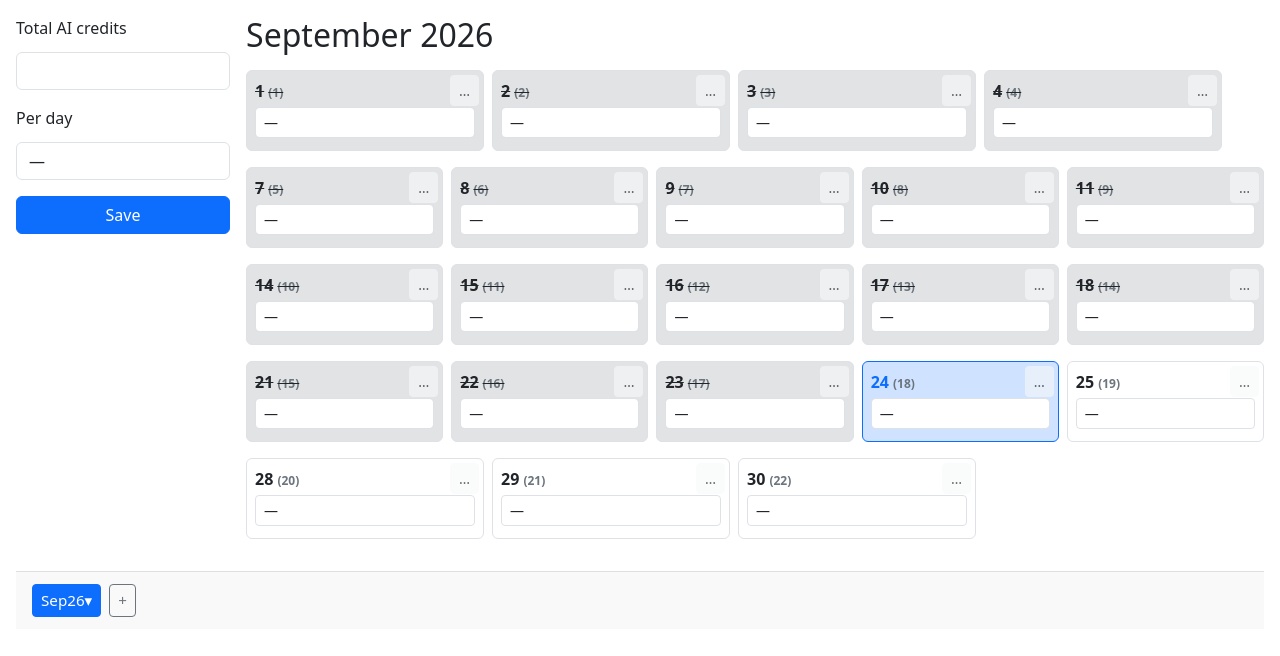
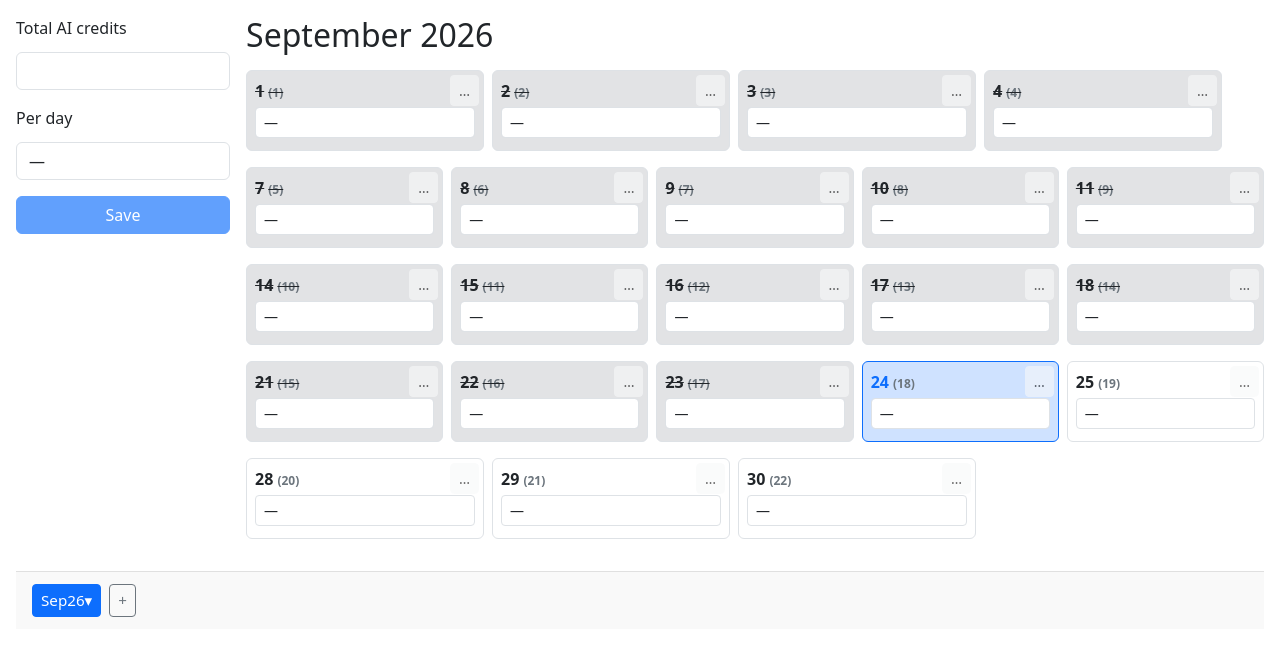
Before and after one commit to rustam-mukhametshin/QuotaCopilotPWA, an Angular app: page / in a window 1280 px wide. Shown: the top 656 px of the page. Built offline with nearby package versions, Linux system fonts and the light colour scheme.

Commit message:
feat: disable save button when there are no unsaved changes in sidebar

```diff
--- a/src/app/features/month-calendar/sidebar/sidebar.html
+++ b/src/app/features/month-calendar/sidebar/sidebar.html
@@ -19,5 +19,5 @@
       readonly
     />
   </div>
-  <button class="btn btn-primary" (click)="onSave()">Save</button>
+  <button class="btn btn-primary" [disabled]="!store.hasUnsavedChanges()" (click)="onSave()">Save</button>
 </div>
```
